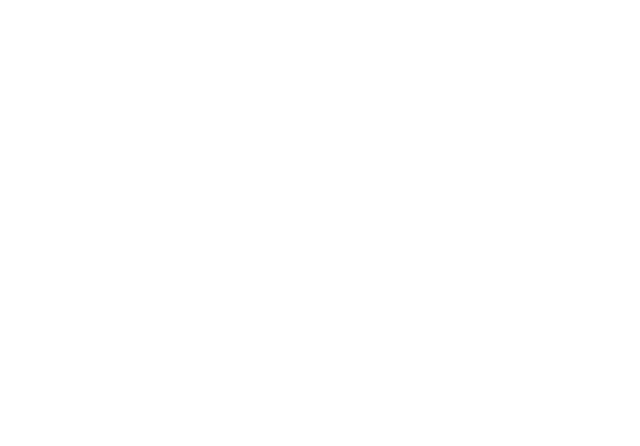
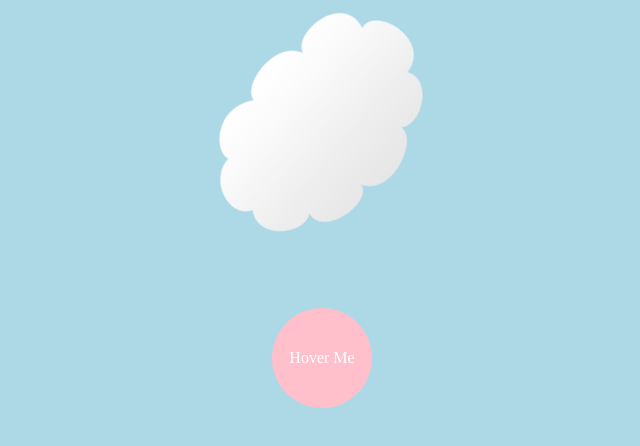
Before and after one commit to AslanZ-5/fe_doc, a plain HTML site: page css/css-animations-playlist-master/index.html in a window 1280 px wide. Shown: the whole page, without its empty margins (318-958 px from the left). Drawn offline with Linux system fonts and the light colour scheme.

Commit message:
css animation tranform and keyframes

```diff
--- a/css/css-animations-playlist-master/index.html
+++ b/css/css-animations-playlist-master/index.html
@@ -5,6 +5,8 @@
 </head>
 <body>
   <div class="wrapper">
+    <img src="mario-examples/img/cloud.png">
+  </div>
+  <div class="circle"> Hover Me</div>
 
-  </div>
 </body>
--- a/css/css-animations-playlist-master/style.css
+++ b/css/css-animations-playlist-master/style.css
@@ -1,5 +1,28 @@
+body{
+  background-color: lightblue;
+  text-align: center;
+}
 .wrapper{
   width: 100%;
   padding: 20px;
   box-sizing: border-box;
 }
+img{
+  transform:rotateZ(-50deg);
+}
+.circle{
+  width: 100px;
+  padding: 50px 0;
+  line-height: 0;
+  margin:60px auto;
+  background: pink;
+  color:white;
+  border-radius: 50px;
+  cursor: pointer;
+  transition: background 1s, transform 0.5s ;
+}
+
+.circle:hover{
+  background: salmon;
+  transform: rotate(360deg);
+}
```
